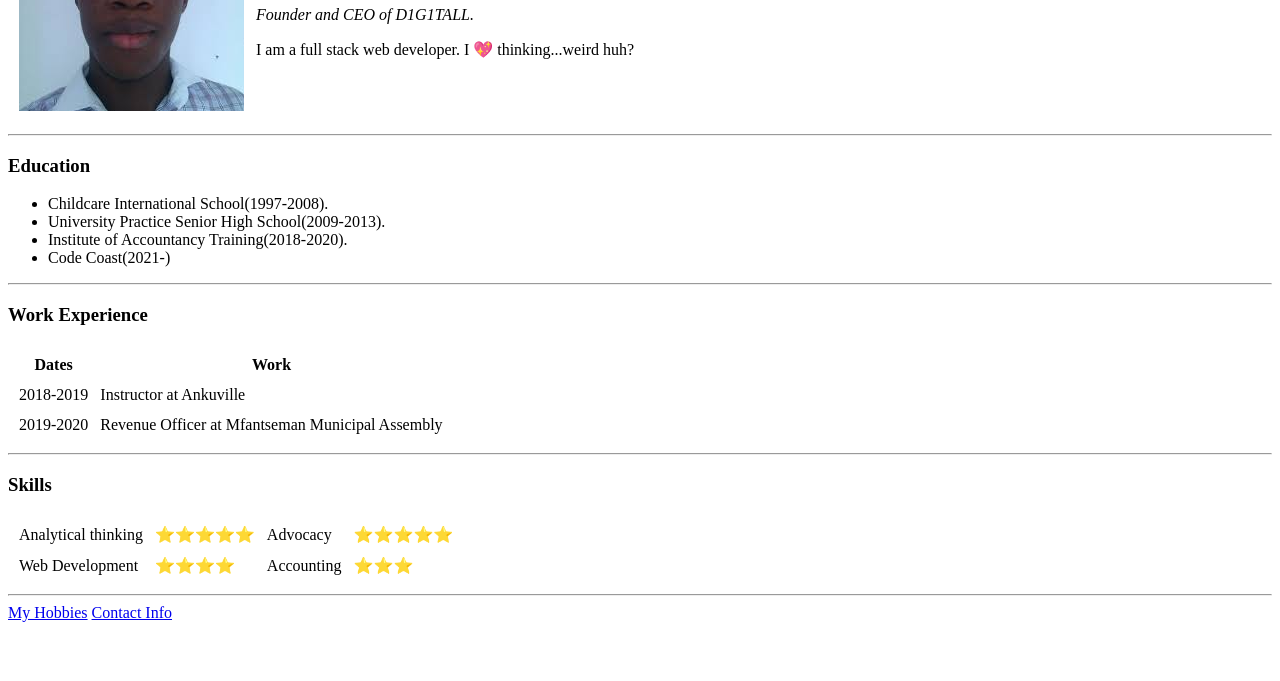
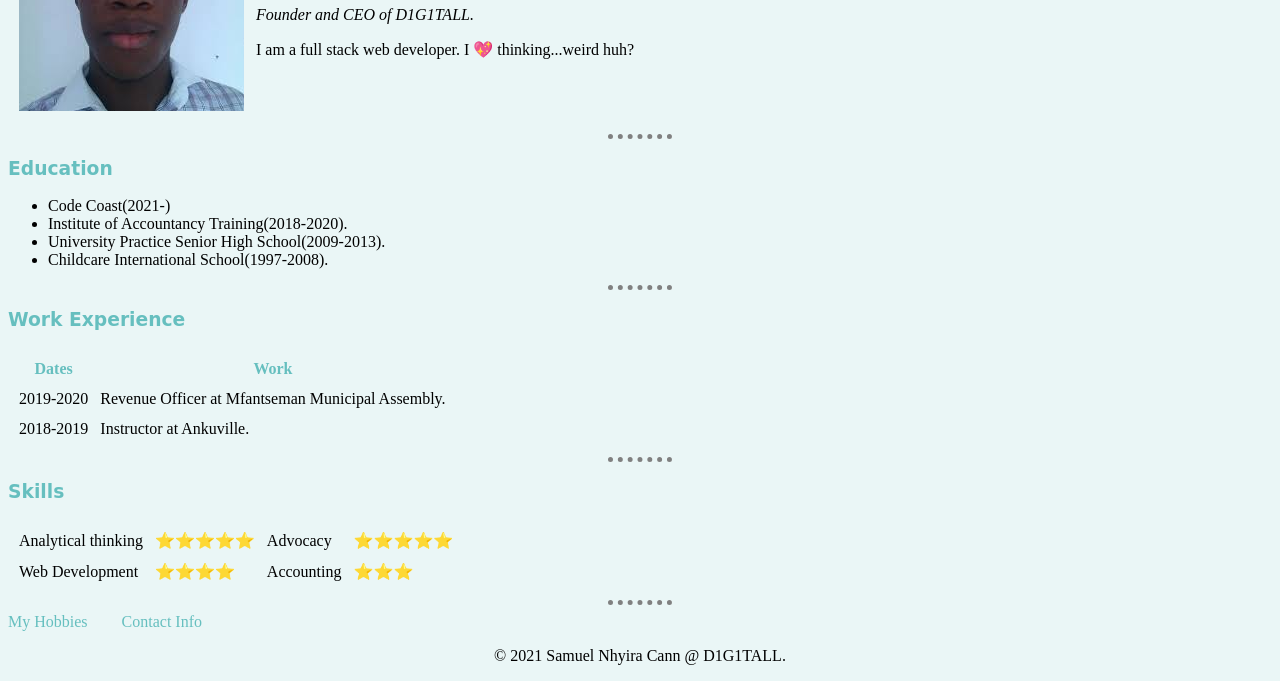
Before and after one commit to SamuelCann/cv, a plain HTML site: page index.html in a window 1280 px wide. Shown: the part 133-814 px from the top of the page. Drawn offline with Linux system fonts and the light colour scheme.

Commit message:
updated commit

```diff
--- /dev/null
+++ b/css/styles.css
@@ -0,0 +1,35 @@
+body {
+  background-color: #eaf6f6;
+}
+
+hr {
+  background-color: #eaf6f6;
+  border-style: dotted none none;
+  border-color: grey;
+  border-width: 5px;
+  width: 5%;
+}
+
+h1 {
+  color: #66bfbf;
+  font-family: sans-serif;
+}
+
+h3 {
+  color: #66bfbf;
+  font-family: cursive;
+}
+
+.th {
+  color: #66bfbf;
+}
+
+a {
+  color: #66bfbf;
+  text-decoration: none;
+  padding: 40px 0;
+}
+
+.bss {
+  margin-left: 30px;
+}
--- a/index.html
+++ b/index.html
@@ -4,6 +4,8 @@
 <head>
   <meta charset="UTF-8">
   <title>Samuel Nhyira Cann's Website</title>
+  <link rel="stylesheet" href="css/styles.css">
+  <link rel="icon" href="favicon1.ico">
 </head>
 
 <body>
@@ -27,16 +29,16 @@
   <h3>Education</h3>
   <ul>
     <li>
-      Childcare International School(1997-2008).
+      Code Coast(2021-)
+    </li>
+    <li>
+      Institute of Accountancy Training(2018-2020).
     </li>
     <li>
       University Practice Senior High School(2009-2013).
     </li>
     <li>
-      Institute of Accountancy Training(2018-2020).
-    </li>
-    <li>
-      Code Coast(2021-)
+       Childcare International School(1997-2008).
     </li>
   </ul>
   <hr />
@@ -44,10 +46,10 @@
   <table cellspacing="10">
     <thead>
       <tr>
-        <th>
+        <th class="th">
           Dates
         </th>
-        <th>
+        <th class="th">
           Work
         </th>
       </tr>
@@ -60,17 +62,17 @@
     </tfoot>
     <tr>
       <td>
+        2019-2020
+      </td>
+      <td>
+        Revenue Officer at Mfantseman Municipal Assembly.
+      </td>
+    <tr>
+      <td>
         2018-2019
       </td>
       <td>
-        Instructor at Ankuville
-      </td>
-    <tr>
-      <td>
-        2019-2020
-      </td>
-      <td>
-        Revenue Officer at Mfantseman Municipal Assembly
+        Instructor at Ankuville.
       </td>
     </tr>
     </tr>
@@ -107,7 +109,9 @@
   </table>
   <hr />
   <a href="hobbies.html">My Hobbies</a>
-  <a href="contact.html">Contact Info</a>
+  <a class="bss" href="contact.html">Contact Info</a>
+    <center><p class="copyright">© 2021 Samuel Nhyira Cann @ D1G1TALL.</p></center>
+  </div>
 </body>
 
 </html>
```
Also changed, not shown: contact.html (+13 -14 lines), hobbies.html (+6 -12 lines), favicon1.ico (added).
